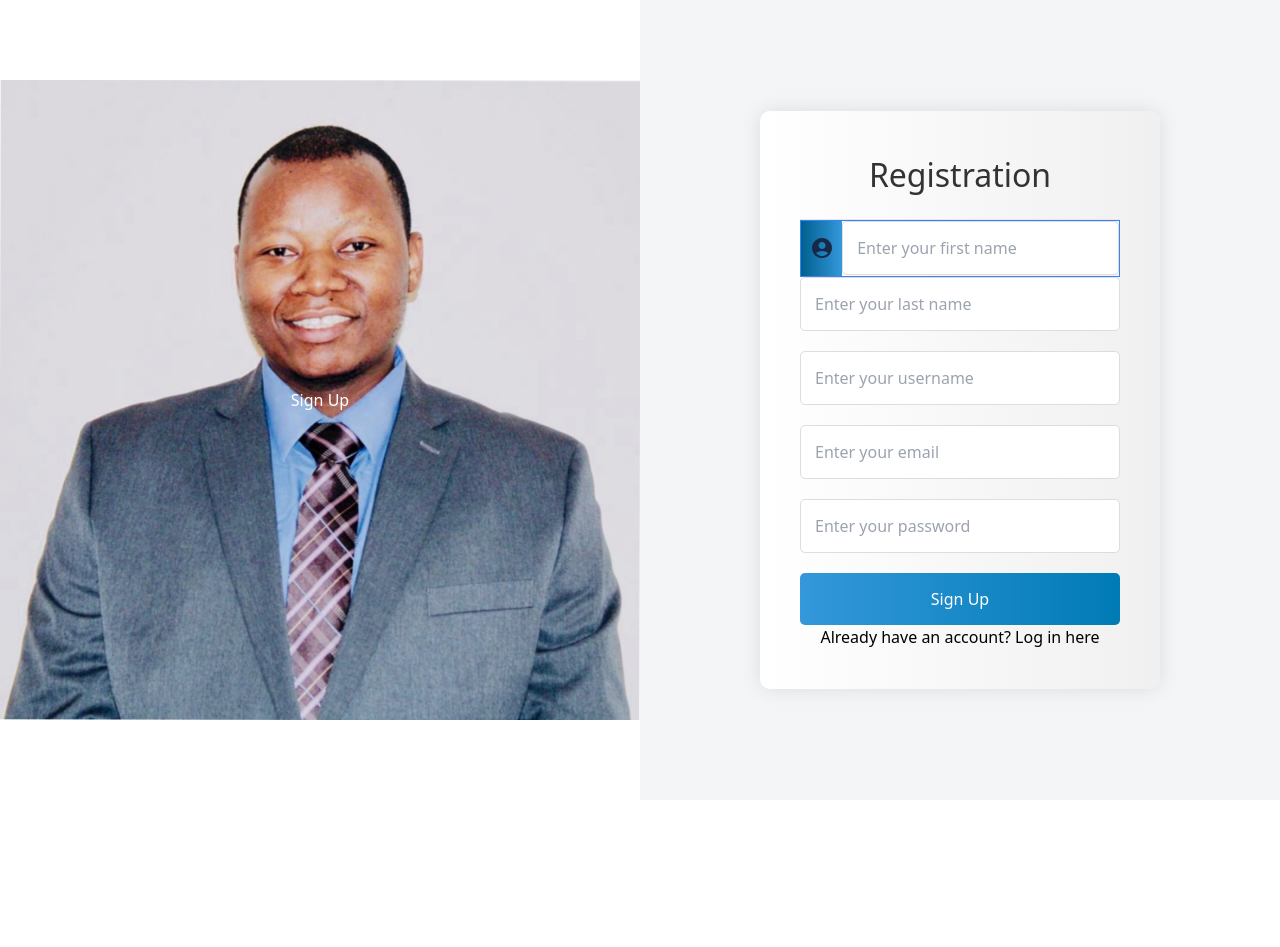
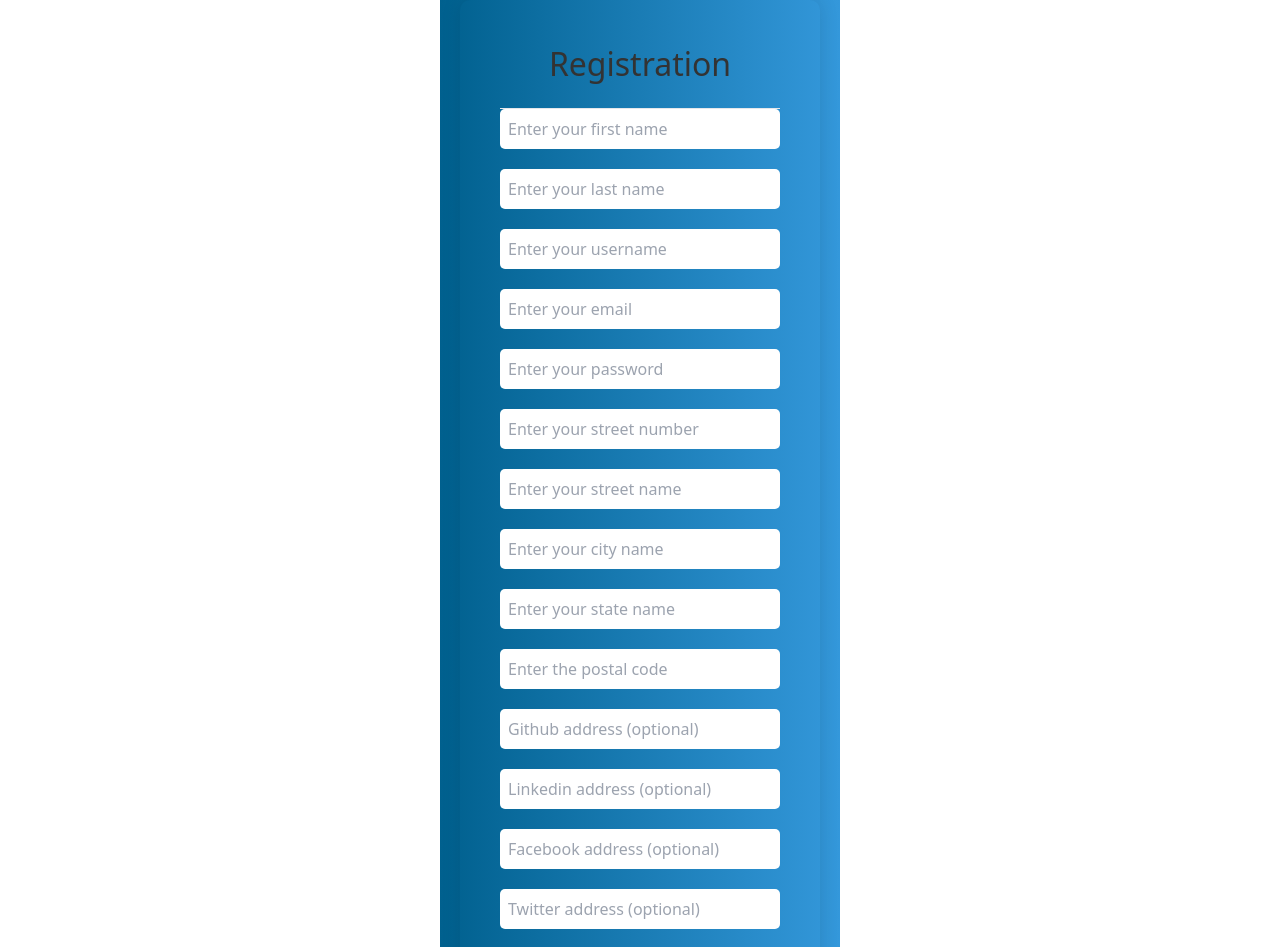
Before and after one commit to ShindanoSingi/dynamic-portfolio, a React (Create React App) app in the folder client/: page /register in a window 1280 px wide. Shown: the top 947 px of the page. Before the commit the page ends 800 px from the top, so only its background shows below. Built offline with nearby package versions, Linux system fonts and the light colour scheme.

Commit message:
Still working on sign up page

```diff
--- a/client/src/pages/register/RegisterPage.css
+++ b/client/src/pages/register/RegisterPage.css
@@ -6,11 +6,11 @@
   display: flex;
   justify-content: center;
   align-items: center;
-  height: 100vh;
+  min-height: 100vh;
+
 }
 
 .signup-form {
-  background: linear-gradient(to right, #ffffff, #f0f0f0);
   padding: 40px;
   border-radius: 10px;
   box-shadow: 0 0 20px rgba(0, 0, 0, 0.1);
@@ -39,10 +39,9 @@ label {
 
 input {
   width: 100%;
-  padding: 14px;
-  border: 1px solid #ddd;
+  padding: 8px;
   border-radius: 5px;
-  font-size: 16px;
+  font-size: 1rem;
   transition: border-color 0.3s ease, box-shadow 0.3s ease;
 }
 
@@ -52,29 +51,32 @@ input:focus {
   box-shadow: 0 0 10px rgba(52, 152, 219, 0.5);
 }
 
-button {
-  background: linear-gradient(to right, #3498db, #007bb5);
+.signup-right{
+  height: 100%;
+  display: flex;
+  justify-content: center;
+  align-items: center;
+  background: linear-gradient(to right, #00608e, #3498db);
+}
+
+button.submit-button {
   color: #fff;
-  padding: 14px;
+  padding: 8px;
   border: none;
   border-radius: 5px;
-  font-size: 16px;
+  font-size: 1rem;
   cursor: pointer;
   transition: background-color 0.3s ease;
+  background: linear-gradient(to right, #023750, #0489e2);
+  border: 1px #96caec solid;
+  margin-bottom: 1rem;
 }
 
 button:hover {
-  background: linear-gradient(to right, #00608e, #3498db);
+  background-color: linear-gradient(to right, #35e8b2, #34dbca);
 }
 
-.input-icon {
-  background: linear-gradient(to right, #00608e, #3498db);
-  height: 3.38rem;
-  width: 3rem;
-}
-
-.signup-left{
-  width: 50%;
+/* .signup-left{
   height: 100%;
   background: linear-gradient(to right, #4b6cb7, #182848);
   color: #fff;
@@ -85,13 +87,4 @@ button:hover {
   background-repeat: no-repeat;
   background-size: 40rem;
   background-position: center;
-}
-
-.signup-right{
-  width: 50%;
-  height: 100%;
-  display: flex;
-  justify-content: center;
-  align-items: center;
-  background: #F3F5F7;
-}
+} */
--- a/client/src/pages/register/RegisterPage.js
+++ b/client/src/pages/register/RegisterPage.js
@@ -2,7 +2,6 @@ import React from 'react';
 import { Link } from 'react-router-dom';
 import { motion } from 'framer-motion';
 import './RegisterPage.css';
-import AccountCircleIcon from '@mui/icons-material/AccountCircle';
 
 const RegisterPage = () => {
   const containerVariants = {
@@ -17,12 +16,12 @@ const RegisterPage = () => {
 
   return (
     <motion.div
-      className="signup-container"
+      className="flex flex-col signup-container"
       variants={containerVariants}
       initial="hidden"
       animate="visible"
     >
-      <div className="signup-left sm:none">
+      <div className="hidden w-full signup-left">
         <h1>Sign Up</h1>
       </div>
       <div className="signup-right">
@@ -32,24 +31,28 @@ const RegisterPage = () => {
         initial="hidden"
         animate="visible"
       >
-        <h2>Registration</h2> <hr />
+        <h2>Registration</h2> <hr required />
         <form>
-          <div className="name-input">
-            <div className='flex items-center border border-blue-500'>
-              <div className="flex items-center justify-center input-icon">
-              <AccountCircleIcon className='text-[#182848]' />
-              </div>
-              <input type="text" id="firstName" placeholder="Enter your first name" />
-            </div>
-            <div>
-              <input type="text" id="lastName" placeholder="Enter your last name" />
-            </div>
-          </div>
-          <input type="text" id="username" placeholder="Enter your username" />
-          <input type="email" id="email" placeholder="Enter your email" />
-          <input type="password" id="password" placeholder="Enter your password" />
+          <input type="text" id="firstName" placeholder="Enter your first name" required />
+          <input type="text" id="lastName" placeholder="Enter your last name" required />
+          <input type="text" id="username" placeholder="Enter your username" required />
+          <input type="email" id="email" placeholder="Enter your email" required />
+          <input type="password" id="password" placeholder="Enter your password" required />
 
-          <button type="submit">Sign Up</button>
+          <input type="text" id="streetnumber" placeholder="Enter your street number" required />
+          <input type="text" id="streetname" placeholder="Enter your street name" required />
+          <input type="text" id="cityname" placeholder="Enter your city name" required />
+          <input type="text" id="statename" placeholder="Enter your state name" required />
+
+          <input type="text" id="postalcode" placeholder="Enter the postal code" required />
+          <input type="text" id="github" placeholder="Github address (optional)" />
+          <input type="text" id="linkedin" placeholder="Linkedin address (optional)" />
+          <input type="text" id="facebook" placeholder="Facebook address (optional)" />
+          <input type="text" id="twitter" placeholder="Twitter address (optional)" />
+          <input type="text" id="instagram" placeholder="Instagram address (optional)" />
+          <input type="text" id="title" placeholder="Enter your title" required />
+
+          <button className='submit-button' type="submit">Sign Up</button>
         </form>
 
         <p className="login-link">
@@ -62,3 +65,28 @@ const RegisterPage = () => {
 };
 
 export default RegisterPage;
+
+
+
+
+// phoneNumber: { type: String, required: false},
+//     role: { type: String, default:'user'},
+//     date: {
+//         type: Date,
+//         default: Date.now
+//     },
+
+//     github: { type: String, required: false },
+//     linkedin: { type: String, required: false },
+//     twitter: { type: String, required: false },
+//     facebook: { type: String, required: false },
+//     instagram: { type: String, required: false },
+//     image: { type: String, required: false },
+//     title: { type: String, required: false },
+//     description:{
+//         type: String,
+//         required: false
+//     },
+//     stacks: [{ type: String, default: 'Full Stack' }],
+//     about: { type: String, required: false },
+//     profilePicture: { type: String, required: false },
```
Also changed, not shown: 1 other file (tests, documents, lock files or other folders).
